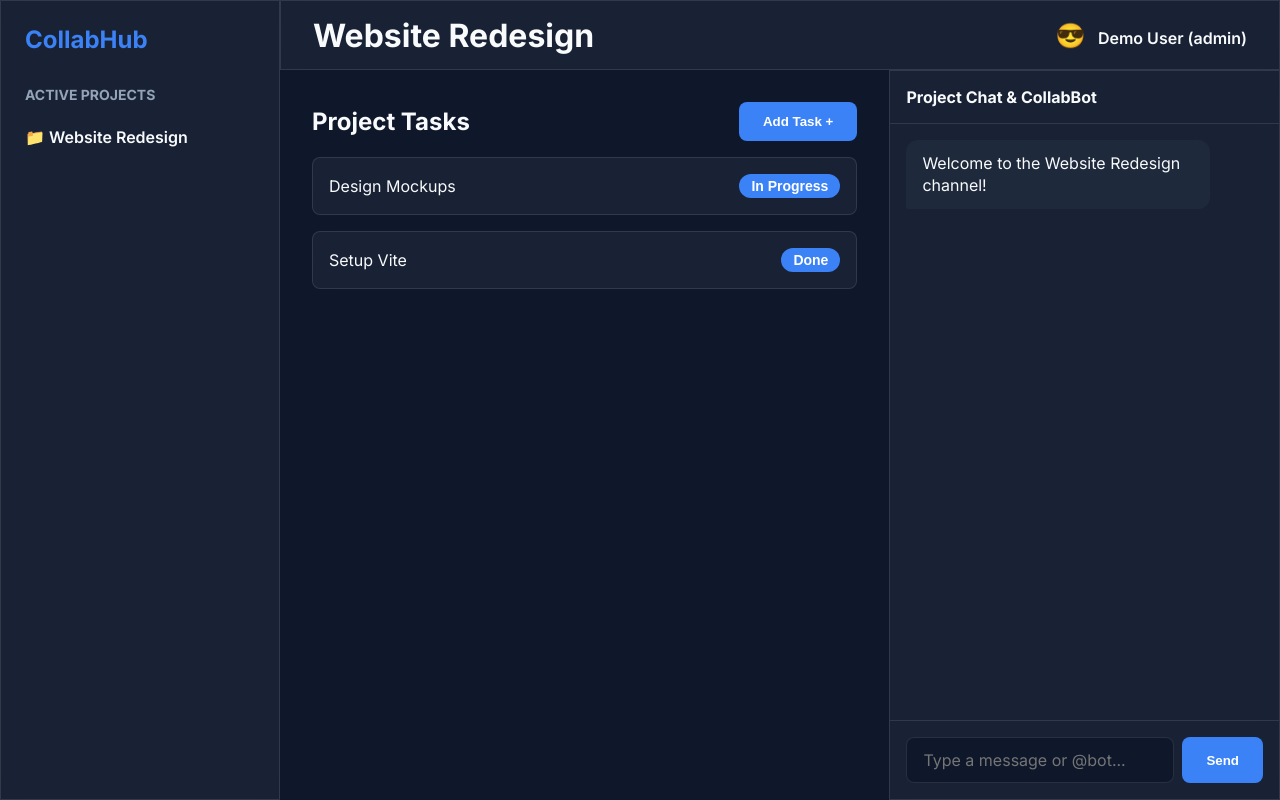
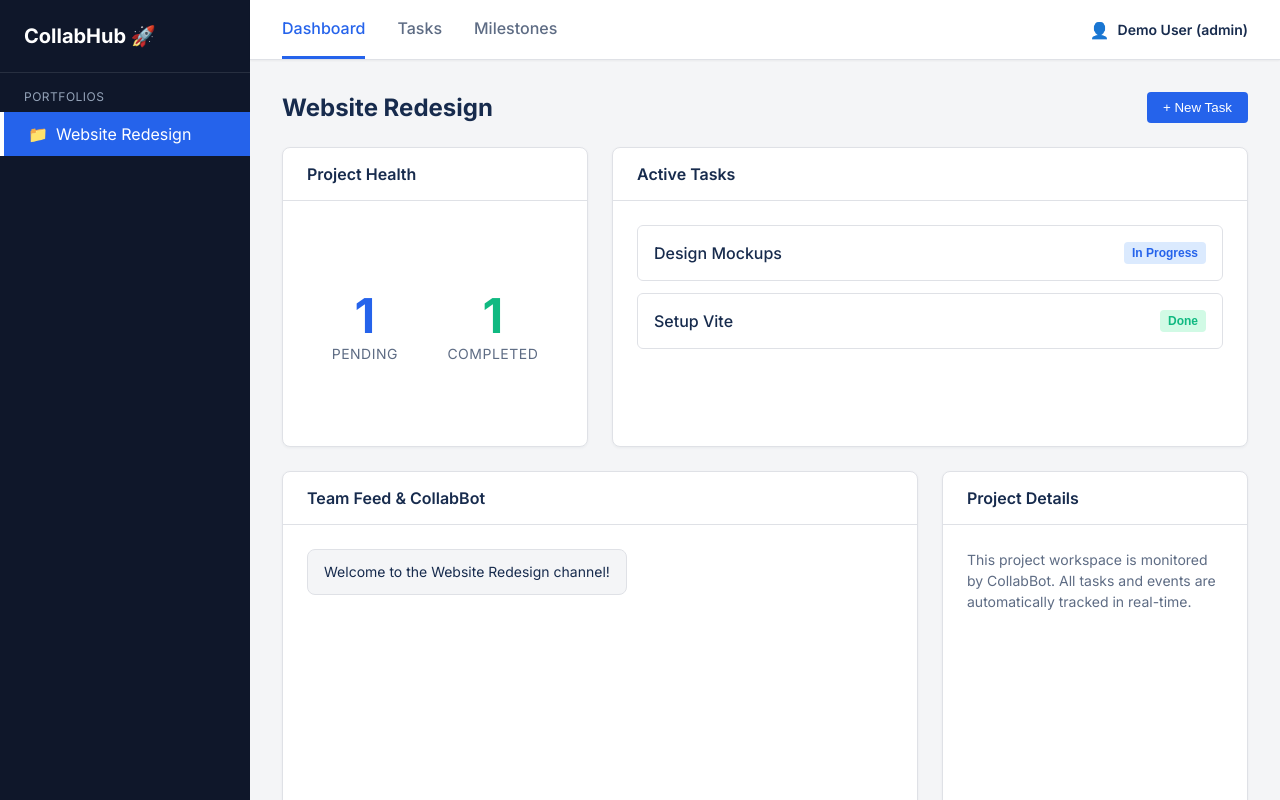
Before and after one commit to sairambr-LCdev/collab-hub, a website built with Vite: page index.html in a window 1280 px wide. Built offline with nearby package versions, Linux system fonts and the light colour scheme; no server answers.

Commit message:
Enhance UI to Enterprise Zoho Dashboard style

```diff
--- a/index.html
+++ b/index.html
@@ -3,68 +3,100 @@
   <head>
     <meta charset="UTF-8" />
     <meta name="viewport" content="width=device-width, initial-scale=1.0" />
-    <title>CollabHub | Team Platform</title>
-    <!-- Google Fonts for Accessibility & Design -->
-    <link href="https://fonts.googleapis.com/css2?family=Inter:wght@400;600;700&display=swap" rel="stylesheet">
+    <title>CollabHub | Projects Dashboard</title>
   </head>
   <body>
     <div class="app-container" id="app">
 
-      <!-- Sidebar Navigation -->
-      <nav class="sidebar glass" aria-label="Main Navigation">
-        <h2 style="margin-bottom: 2rem; color: var(--accent-primary);">CollabHub</h2>
-
-        <section aria-labelledby="projects-heading">
-          <h3 id="projects-heading" style="color: var(--text-secondary); margin-bottom: 1rem; font-size: 0.875rem; text-transform: uppercase;">Active Projects</h3>
-          <ul id="project-list" style="list-style: none;">
+      <!-- Zoho-Style Left Sidebar -->
+      <nav class="sidebar" aria-label="Main Navigation">
+        <div class="sidebar-header">
+          CollabHub 🚀
+        </div>
+        <div class="nav-section">
+          <div class="nav-heading">Portfolios</div>
+          <div id="project-list">
             <!-- Rendered by JS -->
-          </ul>
-        </section>
+          </div>
+        </div>
       </nav>
 
       <main class="main-content">
-        <!-- Top Header -->
-        <header class="top-nav glass">
-          <h1 id="current-project-title">Project Dashboard</h1>
-          <div class="user-profile" aria-label="User Profile">
-            <span id="user-avatar" style="font-size: 1.5rem;" aria-hidden="true">😎</span>
-            <span id="user-name" style="margin-left: 0.5rem; font-weight: 600;">Admin User</span>
+        <!-- Zoho-Style Top Nav Band -->
+        <header class="top-nav">
+          <div class="project-tabs">
+            <div class="tab active">Dashboard</div>
+            <div class="tab">Tasks</div>
+            <div class="tab">Milestones</div>
+          </div>
+          <div class="user-profile">
+            <span id="user-avatar">👤</span>
+            <span id="user-name" style="font-weight: 600; font-size: 0.875rem;">Admin</span>
           </div>
         </header>
 
-        <div class="content-body">
-          <!-- Task Board Area -->
-          <section class="task-board" aria-label="Task Board">
-            <div style="display: flex; justify-content: space-between; align-items: center;">
-              <h2>Project Tasks</h2>
-              <button id="add-task-btn" aria-label="Add new task">Add Task +</button>
-            </div>
-            <div id="task-list" class="task-list" aria-live="polite">
-              <!-- Rendered by JS -->
-            </div>
-          </section>
+        <!-- Widget-Based Dashboard Area -->
+        <div class="dashboard-wrapper">
+          <div class="dashboard-header">
+            <h1 id="current-project-title" style="font-size: 1.5rem; color: var(--text-primary);">Project Dashboard</h1>
+            <button id="add-task-btn" class="primary">+ New Task</button>
+          </div>
 
-          <!-- Chat & Bot Area -->
-          <aside class="chat-panel glass" aria-label="Project Chat and AI Bot">
-            <div class="chat-header">
-              Project Chat & CollabBot
+          <div class="dashboard-grid">
+
+            <!-- Widget 1: Task Status Overview -->
+            <div class="widget">
+              <div class="widget-header">
+                <span>Project Health</span>
+              </div>
+              <div class="widget-content">
+                <div class="stats-container" id="project-stats">
+                  <!-- Rendered by JS -->
+                </div>
+              </div>
             </div>
 
-            <div id="chat-messages" class="chat-messages" aria-live="assertive" role="log">
-              <!-- Rendered by JS -->
+            <!-- Widget 2: Recent Tasks (Spans 2 columns) -->
+            <div class="widget widget-span-2">
+              <div class="widget-header">
+                <span>Active Tasks</span>
+              </div>
+              <div class="widget-content">
+                <div id="task-list" class="task-list">
+                  <!-- Rendered by JS -->
+                </div>
+              </div>
             </div>
 
-            <form id="chat-form" class="chat-input-area">
-              <input
-                type="text"
-                id="chat-input"
-                placeholder="Type a message or @bot..."
-                aria-label="Chat input field"
-                autocomplete="off"
-              />
-              <button type="submit" aria-label="Send message">Send</button>
-            </form>
-          </aside>
+            <!-- Widget 3: CollabBot Contextual Chat -->
+            <div class="widget widget-span-2">
+              <div class="widget-header">
+                <span>Team Feed & CollabBot</span>
+              </div>
+              <div class="widget-content" style="display: flex; flex-direction: column;">
+                <div id="chat-messages" class="chat-messages">
+                  <!-- Rendered by JS -->
+                </div>
+                <form id="chat-form" class="chat-input-area">
+                  <input type="text" id="chat-input" placeholder="Discuss work or ask @bot for stats..." autocomplete="off" />
+                  <button type="submit" class="primary">Send</button>
+                </form>
+              </div>
+            </div>
+
+            <!-- Widget 4: Quick Links / Details -->
+            <div class="widget">
+              <div class="widget-header">
+                <span>Project Details</span>
+              </div>
+              <div class="widget-content">
+                <p style="color: var(--text-secondary); font-size: 0.875rem; line-height: 1.5;">
+                  This project workspace is monitored by CollabBot. All tasks and events are automatically tracked in real-time.
+                </p>
+              </div>
+            </div>
+
+          </div>
         </div>
 
       </main>
--- a/src/main.js
+++ b/src/main.js
@@ -7,25 +7,24 @@ const DOM = {
     projectList: document.getElementById('project-list'),
     currentProjectTitle: document.getElementById('current-project-title'),
     taskList: document.getElementById('task-list'),
+    projectStats: document.getElementById('project-stats'),
     addTaskBtn: document.getElementById('add-task-btn'),
     chatMessages: document.getElementById('chat-messages'),
     chatForm: document.getElementById('chat-form'),
     chatInput: document.getElementById('chat-input'),
     userName: document.getElementById('user-name'),
-    userAvatar: document.getElementById('user-avatar'),
 };
 
 // --- Global App State ---
-let activeProjectId = 'p1'; // Default to first project
+let activeProjectId = 'p1';
 
 // --- Initialization ---
 const initApp = () => {
     const user = state.getCurrentUser();
     DOM.userName.textContent = `${user.name} (${user.role})`;
-    DOM.userAvatar.textContent = user.avatar;
-
     renderProjects();
     renderTasks();
+    renderStats();
     renderMessages();
 };
 
@@ -35,21 +34,19 @@ const renderProjects = () => {
     DOM.projectList.innerHTML = '';
 
     projects.forEach(p => {
-        const li = document.createElement('li');
-        li.style.padding = '0.5rem 0';
-        li.style.cursor = 'pointer';
-        li.style.color = p.id === activeProjectId ? 'var(--text-primary)' : 'var(--text-secondary)';
-        li.style.fontWeight = p.id === activeProjectId ? '600' : '400';
-        li.textContent = `📁 ${p.name}`;
+        const div = document.createElement('div');
+        div.className = `project-item ${p.id === activeProjectId ? 'active' : ''}`;
+        div.innerHTML = `<span>📁</span> <span>${p.name}</span>`;
 
-        li.addEventListener('click', () => {
+        div.addEventListener('click', () => {
             activeProjectId = p.id;
             DOM.currentProjectTitle.textContent = p.name;
             renderProjects();
             renderTasks();
+            renderStats();
             renderMessages();
         });
-        DOM.projectList.appendChild(li);
+        DOM.projectList.appendChild(div);
 
         if(p.id === activeProjectId) {
             DOM.currentProjectTitle.textContent = p.name;
@@ -57,20 +54,37 @@ const renderProjects = () => {
     });
 };
 
+const renderStats = () => {
+    const tasks = state.getTasksByProject(activeProjectId);
+    const todo = tasks.filter(t => t.status === 'To Do' || t.status === 'In Progress').length;
+    const done = tasks.filter(t => t.status === 'Done').length;
+
+    DOM.projectStats.innerHTML = `
+      <div class="stat-box">
+        <div class="stat-number" style="color: var(--accent)">${todo}</div>
+        <div class="stat-label">Pending</div>
+      </div>
+      <div class="stat-box">
+        <div class="stat-number" style="color: var(--success)">${done}</div>
+        <div class="stat-label">Completed</div>
+      </div>
+    `;
+};
+
 const renderTasks = () => {
     const tasks = state.getTasksByProject(activeProjectId);
     DOM.taskList.innerHTML = '';
 
     if (tasks.length === 0) {
-        DOM.taskList.innerHTML = `<p style="color: var(--text-secondary);">No tasks yet. Create one!</p>`;
+        DOM.taskList.innerHTML = `<p style="color: var(--text-secondary);">No active tasks.</p>`;
         return;
     }
 
     tasks.forEach(task => {
         const div = document.createElement('div');
-        div.className = 'task-card glass';
+        div.className = 'task-card';
         div.innerHTML = `
-            <span>${task.title}</span>
+            <span style="font-weight: 500;">${task.title}</span>
             <button class="status-badge" data-id="${task.id}" data-status="${task.status}">
                 ${task.status}
             </button>
@@ -88,7 +102,6 @@ const renderMessages = () => {
         const div = document.createElement('div');
         div.className = `message ${isBot ? 'bot' : 'user'}`;
 
-        // Ensure text is rendered safely using textContent via DOM manipulation
         const contentSpan = document.createElement('span');
         contentSpan.textContent = msg.text;
         div.appendChild(contentSpan);
@@ -96,22 +109,19 @@ const renderMessages = () => {
         DOM.chatMessages.appendChild(div);
     });
 
-    // Auto-scroll to bottom
     DOM.chatMessages.scrollTop = DOM.chatMessages.scrollHeight;
 };
 
 // --- Event Listeners ---
-
-// Add Task
 DOM.addTaskBtn.addEventListener('click', () => {
     const title = prompt("Enter new task title:");
     if (title) {
         state.addTask(activeProjectId, title);
         renderTasks();
+        renderStats();
     }
 });
 
-// Toggle Task Status
 DOM.taskList.addEventListener('click', (e) => {
     if (e.target.classList.contains('status-badge')) {
         const taskId = e.target.getAttribute('data-id');
@@ -120,36 +130,28 @@ DOM.taskList.addEventListener('click', (e) => {
 
         state.updateTaskStatus(taskId, newStatus);
         renderTasks();
+        renderStats();
     }
 });
 
-// Chat Form Submission (And Bot Interception)
 DOM.chatForm.addEventListener('submit', async (e) => {
     e.preventDefault();
     const text = DOM.chatInput.value.trim();
     if (!text) return;
 
-    // Save User Message
     state.addMessage(activeProjectId, text, state.getCurrentUser().id);
     DOM.chatInput.value = '';
     renderMessages();
 
-    // Check if Bot was mentioned
     if (text.includes('@bot')) {
-        // Add a temporary typing message
-        const typingMsg = state.addMessage(activeProjectId, "...", "bot");
+        state.addMessage(activeProjectId, "...", "bot");
         renderMessages();
 
-        // Fetch AI Response
         const botReplyText = await askCollabBot(text, activeProjectId);
 
-        // Replace typing message with real response in the state DB
-        // For simplicity in hackathon, we just add a new message and filter out the '...' one if we wanted,
-        // but here we will just add the real one to the DB.
         state.addMessage(activeProjectId, botReplyText, "bot");
         renderMessages();
     }
 });
 
-// Start the app!
 initApp();
--- a/src/style.css
+++ b/src/style.css
@@ -1,22 +1,20 @@
-/*
-  @fileoverview Global Design System & Styles
-  Focus: Accessibility (High Contrast), Modern UI (Glassmorphism), Responsiveness
-*/
+@import url('https://fonts.googleapis.com/css2?family=Inter:wght@400;500;600;700&display=swap');
 
 :root {
-  /* Color Palette - High Contrast Dark Mode */
-  --bg-base: #0f172a;
-  --bg-surface: #1e293b;
-  --bg-glass: rgba(30, 41, 59, 0.7);
-  --text-primary: #f8fafc;
-  --text-secondary: #94a3b8;
-  --accent-primary: #3b82f6;
-  --accent-hover: #2563eb;
-  --border-light: rgba(255, 255, 255, 0.1);
+  /* Zoho Projects / Enterprise SaaS Light Theme Palette */
+  --bg-app: #f4f5f7;          /* Very light grey for main canvas */
+  --bg-card: #ffffff;         /* Pure white for widgets */
+  --sidebar-bg: #0f172a;      /* Dark slate for primary sidebar */
+  --sidebar-hover: #1e293b;
+  --text-primary: #172b4d;    /* Deep navy for strong text */
+  --text-secondary: #5e6c84;  /* Grey for secondary text */
+  --accent: #2563eb;          /* Zoho-like blue */
+  --accent-hover: #1d4ed8;
+  --border: #dfe1e6;          /* Soft border color */
   --success: #10b981;
+  --warning: #f59e0b;
 
-  /* Typography */
-  --font-family: 'Inter', system-ui, -apple-system, sans-serif;
+  --font-family: 'Inter', -apple-system, sans-serif;
 }
 
 * {
@@ -27,19 +25,11 @@
 
 body {
   font-family: var(--font-family);
-  background-color: var(--bg-base);
+  background-color: var(--bg-app);
   color: var(--text-primary);
   height: 100vh;
   display: flex;
   overflow: hidden;
-}
-
-/* Glassmorphism Utilities */
-.glass {
-  background: var(--bg-glass);
-  backdrop-filter: blur(12px);
-  -webkit-backdrop-filter: blur(12px);
-  border: 1px solid var(--border-light);
 }
 
 /* Layout */
@@ -49,14 +39,57 @@ body {
   height: 100%;
 }
 
+/* Zoho-style Dark Left Sidebar */
 .sidebar {
-  width: 280px;
-  border-right: 1px solid var(--border-light);
+  width: 250px;
+  background-color: var(--sidebar-bg);
+  color: white;
   display: flex;
   flex-direction: column;
-  padding: 1.5rem;
 }
 
+.sidebar-header {
+  padding: 1.5rem;
+  font-size: 1.25rem;
+  font-weight: 700;
+  border-bottom: 1px solid rgba(255,255,255,0.1);
+}
+
+.nav-section {
+  padding: 1rem 0;
+}
+
+.nav-heading {
+  font-size: 0.75rem;
+  text-transform: uppercase;
+  color: #94a3b8;
+  padding: 0 1.5rem;
+  margin-bottom: 0.5rem;
+  letter-spacing: 0.5px;
+}
+
+.project-item {
+  padding: 0.75rem 1.5rem;
+  cursor: pointer;
+  color: #cbd5e1;
+  transition: all 0.2s;
+  display: flex;
+  align-items: center;
+  gap: 0.5rem;
+}
+
+.project-item:hover {
+  background-color: var(--sidebar-hover);
+  color: white;
+}
+
+.project-item.active {
+  background-color: var(--accent);
+  color: white;
+  border-left: 4px solid white;
+}
+
+/* Main Content Area */
 .main-content {
   flex: 1;
   display: flex;
@@ -64,137 +97,219 @@ body {
   height: 100%;
 }
 
+/* Top Navigation Band */
 .top-nav {
-  height: 70px;
-  border-bottom: 1px solid var(--border-light);
+  height: 60px;
+  background-color: var(--bg-card);
+  border-bottom: 1px solid var(--border);
   display: flex;
   align-items: center;
+  justify-content: space-between;
   padding: 0 2rem;
-  justify-content: space-between;
+  box-shadow: 0 1px 2px rgba(0,0,0,0.05);
+  z-index: 10;
 }
 
-.content-body {
+.project-tabs {
   display: flex;
-  flex: 1;
-  overflow: hidden;
+  gap: 2rem;
+  height: 100%;
 }
 
-/* Task Board */
-.task-board {
-  flex: 2;
+.tab {
+  height: 100%;
+  display: flex;
+  align-items: center;
+  font-weight: 500;
+  color: var(--text-secondary);
+  cursor: pointer;
+  border-bottom: 3px solid transparent;
+}
+
+.tab.active {
+  color: var(--accent);
+  border-bottom-color: var(--accent);
+}
+
+.user-profile {
+  display: flex;
+  align-items: center;
+  gap: 0.5rem;
+}
+
+/* Dashboard Grid (Widget Architecture) */
+.dashboard-wrapper {
+  flex: 1;
   padding: 2rem;
   overflow-y: auto;
 }
 
+.dashboard-header {
+  margin-bottom: 1.5rem;
+  display: flex;
+  justify-content: space-between;
+  align-items: center;
+}
+
+.dashboard-grid {
+  display: grid;
+  grid-template-columns: repeat(3, 1fr);
+  grid-auto-rows: minmax(300px, auto);
+  gap: 1.5rem;
+}
+
+/* Widgets */
+.widget {
+  background: var(--bg-card);
+  border-radius: 8px;
+  border: 1px solid var(--border);
+  box-shadow: 0 1px 3px rgba(9, 30, 66, 0.05);
+  display: flex;
+  flex-direction: column;
+  overflow: hidden;
+}
+
+.widget-span-2 {
+  grid-column: span 2;
+}
+
+.widget-header {
+  padding: 1rem 1.5rem;
+  border-bottom: 1px solid var(--border);
+  font-weight: 600;
+  display: flex;
+  justify-content: space-between;
+  align-items: center;
+}
+
+.widget-content {
+  padding: 1.5rem;
+  flex: 1;
+  overflow-y: auto;
+}
+
+/* Task List Styles */
 .task-list {
   display: flex;
   flex-direction: column;
-  gap: 1rem;
-  margin-top: 1rem;
+  gap: 0.75rem;
 }
 
 .task-card {
   padding: 1rem;
-  border-radius: 8px;
+  border: 1px solid var(--border);
+  border-radius: 6px;
   display: flex;
   justify-content: space-between;
   align-items: center;
-  transition: transform 0.2s ease;
+  transition: box-shadow 0.2s;
+  background: white;
 }
 
 .task-card:hover {
-  transform: translateY(-2px);
+  box-shadow: 0 2px 4px rgba(0,0,0,0.05);
 }
 
 .status-badge {
-  padding: 0.25rem 0.75rem;
-  border-radius: 99px;
-  font-size: 0.875rem;
+  padding: 0.25rem 0.5rem;
+  border-radius: 4px;
+  font-size: 0.75rem;
   font-weight: 600;
-  background: var(--accent-primary);
+  border: none;
+  cursor: pointer;
+  background: #e2e8f0;
+  color: var(--text-secondary);
+}
+.status-badge[data-status="In Progress"] {
+  background: #dbeafe;
+  color: var(--accent);
+}
+.status-badge[data-status="Done"] {
+  background: #d1fae5;
+  color: var(--success);
 }
 
-/* Chat System */
-.chat-panel {
-  flex: 1;
-  border-left: 1px solid var(--border-light);
-  display: flex;
-  flex-direction: column;
-}
-
-.chat-header {
-  padding: 1rem;
-  border-bottom: 1px solid var(--border-light);
-  font-weight: bold;
-}
-
+/* Chat Widget */
 .chat-messages {
-  flex: 1;
-  padding: 1rem;
-  overflow-y: auto;
   display: flex;
   flex-direction: column;
   gap: 1rem;
+  height: 300px;
+  overflow-y: auto;
+  margin-bottom: 1rem;
 }
 
 .message {
-  max-width: 85%;
+  max-width: 90%;
   padding: 0.75rem 1rem;
-  border-radius: 12px;
+  border-radius: 8px;
+  font-size: 0.875rem;
   line-height: 1.4;
 }
 
 .message.bot {
-  background: var(--bg-surface);
+  background: var(--bg-app);
+  color: var(--text-primary);
   align-self: flex-start;
-  border-bottom-left-radius: 2px;
+  border: 1px solid var(--border);
 }
 
 .message.user {
-  background: var(--accent-primary);
+  background: var(--accent);
+  color: white;
   align-self: flex-end;
-  border-bottom-right-radius: 2px;
 }
 
 .chat-input-area {
-  padding: 1rem;
-  border-top: 1px solid var(--border-light);
   display: flex;
   gap: 0.5rem;
+  margin-top: auto;
 }
 
 input {
   flex: 1;
-  padding: 0.75rem 1rem;
-  border-radius: 8px;
-  border: 1px solid var(--border-light);
-  background: var(--bg-base);
-  color: var(--text-primary);
-  font-family: var(--font-family);
-  font-size: 1rem;
+  padding: 0.5rem 0.75rem;
+  border-radius: 4px;
+  border: 1px solid var(--border);
+  font-family: inherit;
 }
 
 input:focus {
-  outline: 2px solid var(--accent-primary);
+  outline: 2px solid var(--accent);
+  border-color: transparent;
 }
 
-button {
-  padding: 0.75rem 1.5rem;
-  border-radius: 8px;
+button.primary {
+  padding: 0.5rem 1rem;
+  border-radius: 4px;
   border: none;
-  background: var(--accent-primary);
+  background: var(--accent);
   color: white;
-  font-weight: 600;
+  font-weight: 500;
   cursor: pointer;
-  transition: background 0.2s ease;
 }
-
-button:hover {
+button.primary:hover {
   background: var(--accent-hover);
 }
 
-/* Accessibility Focus States */
-*:focus-visible {
-  outline: 2px solid var(--accent-primary);
-  outline-offset: 2px;
+/* Stats Widget */
+.stats-container {
+  display: flex;
+  justify-content: space-around;
+  align-items: center;
+  height: 100%;
 }
+.stat-box {
+  text-align: center;
+}
+.stat-number {
+  font-size: 3rem;
+  font-weight: 700;
+  color: var(--text-primary);
+}
+.stat-label {
+  font-size: 0.875rem;
+  color: var(--text-secondary);
+  text-transform: uppercase;
+  letter-spacing: 0.5px;
+}
```
